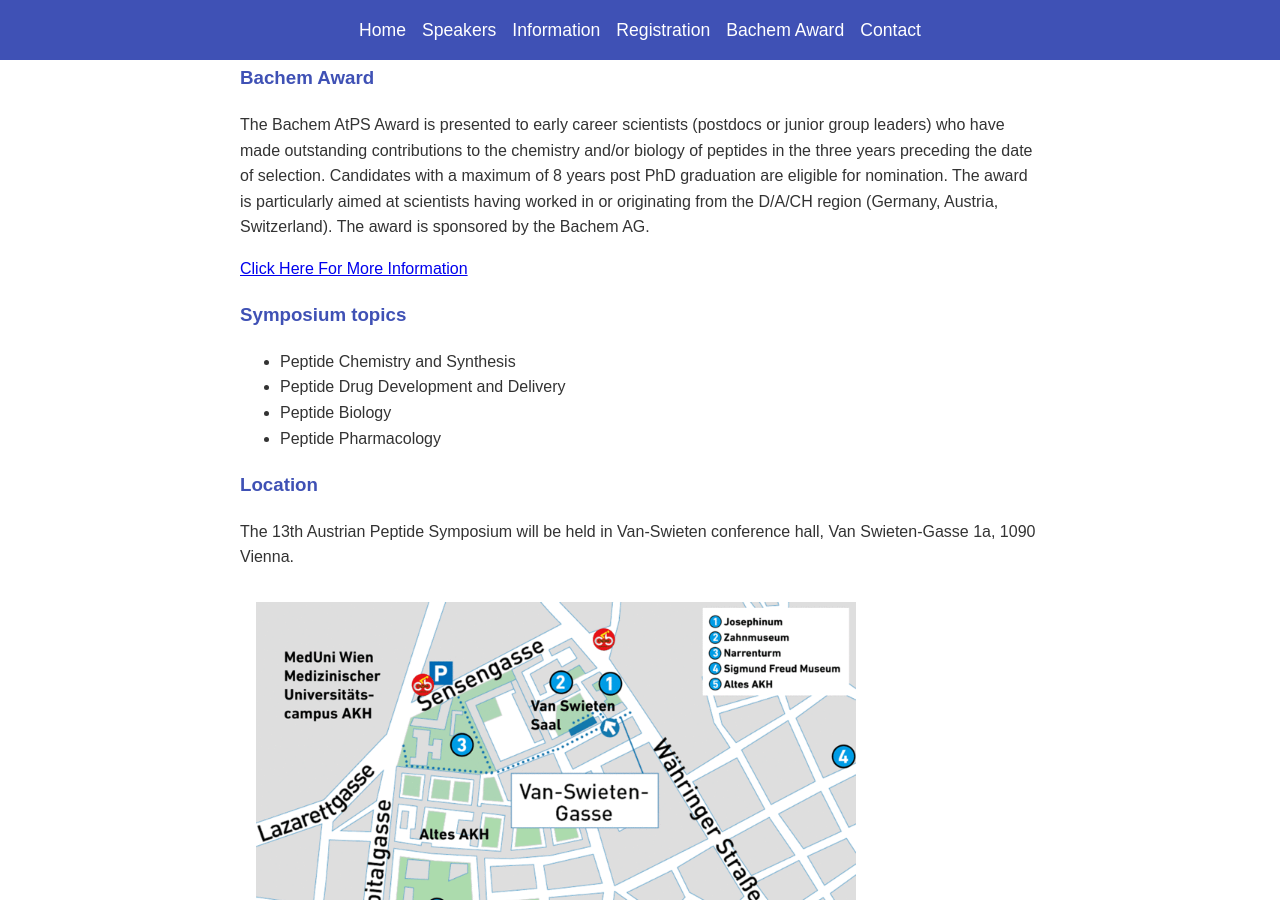
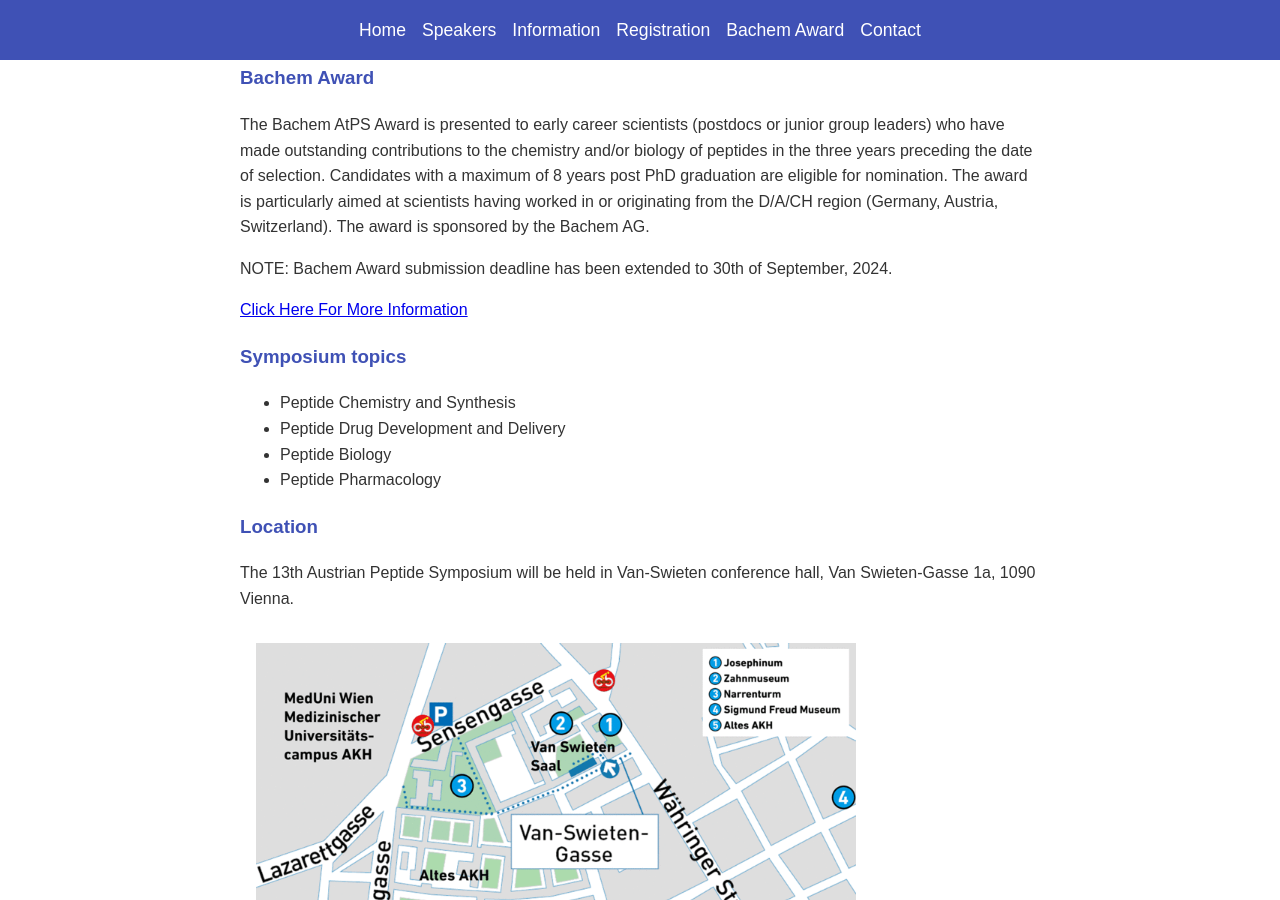
Before and after one commit to austrianpeptide/v2, a Jekyll site: the page built from index.markdown, in a window 1280 px wide and 900 px high, scrolled down 1567 px. Built offline with Jekyll 4.4.1, drawn with Linux system fonts in a browser that asks for light colours.

Commit message:
Update content.yml

```diff
--- a/_data/content.yml
+++ b/_data/content.yml
@@ -63,29 +63,79 @@ page:
     Tel.: +43-(0)1-40160-31390, Email: christian.w.gruber@meduniwien.ac.at
 
     '
-  information: "## Information\n### Abstract submission\nAbstract submission and registration\
-    \ will open in September!\n\n### Bachem Award\nThe Bachem AtPS Award is presented\
-    \ to early career scientists (postdocs or junior group leaders) who have made\
-    \ outstanding contributions to the chemistry and/or biology of peptides in the\
-    \ three years preceding the date of selection. Candidates with a maximum of 8\
-    \ years post PhD graduation are eligible for nomination. The award is particularly\
-    \ aimed at scientists having worked in or originating from the D/A/CH region (Germany,\
-    \ Austria, Switzerland). The award is sponsored by the Bachem AG. \n\n[Click Here\
-    \ For More Information](/uploads/Announcement_AtPSAward_2024.pdf)\n\n\n### Symposium\
-    \ topics\n- Peptide Chemistry and Synthesis\n- Peptide Drug Development and Delivery\n\
-    - Peptide Biology\n- Peptide Pharmacology\n\n\n### Location\nThe 13th Austrian\
-    \ Peptide Symposium will be held in Van-Swieten conference hall, Van Swieten-Gasse\
-    \ 1a, 1090 Vienna.\n\n![Van Swieten Hall Map](/assets/images/vsplan.gif)\n\n![Van\
-    \ Swieten Hall Picture](/assets/images/vspic.jpg)\n\n\n### Further information\n\
-    The meeting will be held under the auspices of the European Peptide Society (EPS).\
-    \ To be become a member of the EPS (free-of-charge), please [click here](https://www.eurpepsoc.com/benefits-of-membership/).\n\
-    \nDownload the reports from the [2011-2017](/uploads/Report_AtPS2011-2017.pdf)\
-    \ meetings.\n\nDownload the reports from the [2021](https://www.eurpepsoc.com/wp-content/uploads/2022/08/63rd-EPS-Newsletter.pdf),\
-    \ [2022](https://www.eurpepsoc.com/wp-content/uploads/2023/06/64th-EPS-Newsletter.pdf)\
-    \ and [2023](https://www.eurpepsoc.com/a-report-on-the-12th-austrian-peptide-symposium/)\
-    \ meetings via the EPS newsletter archive.\n\nDownload a report about [Peptide\
-    \ Science in Austria](https://www.meduniwien.ac.at/pharmakologie/ms/Peptide%20Science%20in%20Austria.pdf).\n\
-    \n![EPS logo](https://austrianpeptides.org/uploads/epslogo.gif)\n\n"
+  information: '## Information
+
+    ### Abstract submission
+
+    Abstract submission and registration will open in September!
+
+
+    ### Bachem Award
+
+    The Bachem AtPS Award is presented to early career scientists (postdocs or junior
+    group leaders) who have made outstanding contributions to the chemistry and/or
+    biology of peptides in the three years preceding the date of selection. Candidates
+    with a maximum of 8 years post PhD graduation are eligible for nomination. The
+    award is particularly aimed at scientists having worked in or originating from
+    the D/A/CH region (Germany, Austria, Switzerland). The award is sponsored by the
+    Bachem AG.
+
+
+    NOTE: Bachem Award submission deadline has been extended to 30th of September,
+    2024.
+
+
+    [Click Here For More Information](/uploads/Announcement_AtPSAward_2024.pdf)
+
+
+
+    ### Symposium topics
+
+    - Peptide Chemistry and Synthesis
+
+    - Peptide Drug Development and Delivery
+
+    - Peptide Biology
+
+    - Peptide Pharmacology
+
+
+
+    ### Location
+
+    The 13th Austrian Peptide Symposium will be held in Van-Swieten conference hall,
+    Van Swieten-Gasse 1a, 1090 Vienna.
+
+
+    ![Van Swieten Hall Map](/assets/images/vsplan.gif)
+
+
+    ![Van Swieten Hall Picture](/assets/images/vspic.jpg)
+
+
+
+    ### Further information
+
+    The meeting will be held under the auspices of the European Peptide Society (EPS).
+    To be become a member of the EPS (free-of-charge), please [click here](https://www.eurpepsoc.com/benefits-of-membership/).
+
+
+    Download the reports from the [2011-2017](/uploads/Report_AtPS2011-2017.pdf) meetings.
+
+
+    Download the reports from the [2021](https://www.eurpepsoc.com/wp-content/uploads/2022/08/63rd-EPS-Newsletter.pdf),
+    [2022](https://www.eurpepsoc.com/wp-content/uploads/2023/06/64th-EPS-Newsletter.pdf)
+    and [2023](https://www.eurpepsoc.com/a-report-on-the-12th-austrian-peptide-symposium/)
+    meetings via the EPS newsletter archive.
+
+
+    Download a report about [Peptide Science in Austria](https://www.meduniwien.ac.at/pharmakologie/ms/Peptide%20Science%20in%20Austria.pdf).
+
+
+    ![EPS logo](https://austrianpeptides.org/uploads/epslogo.gif)
+
+
+    '
   main: "# 13th Austrian Peptide Symposium\n\nDate: 5th of December, 2024\n\nLocation:\
     \ Vienna, Austria\n\nDetails and Speakers for the 13th Austrian Peptide Symposium\
     \ will be announced soon! \nThis event is organized by the Austrian Peptide Community\
```
